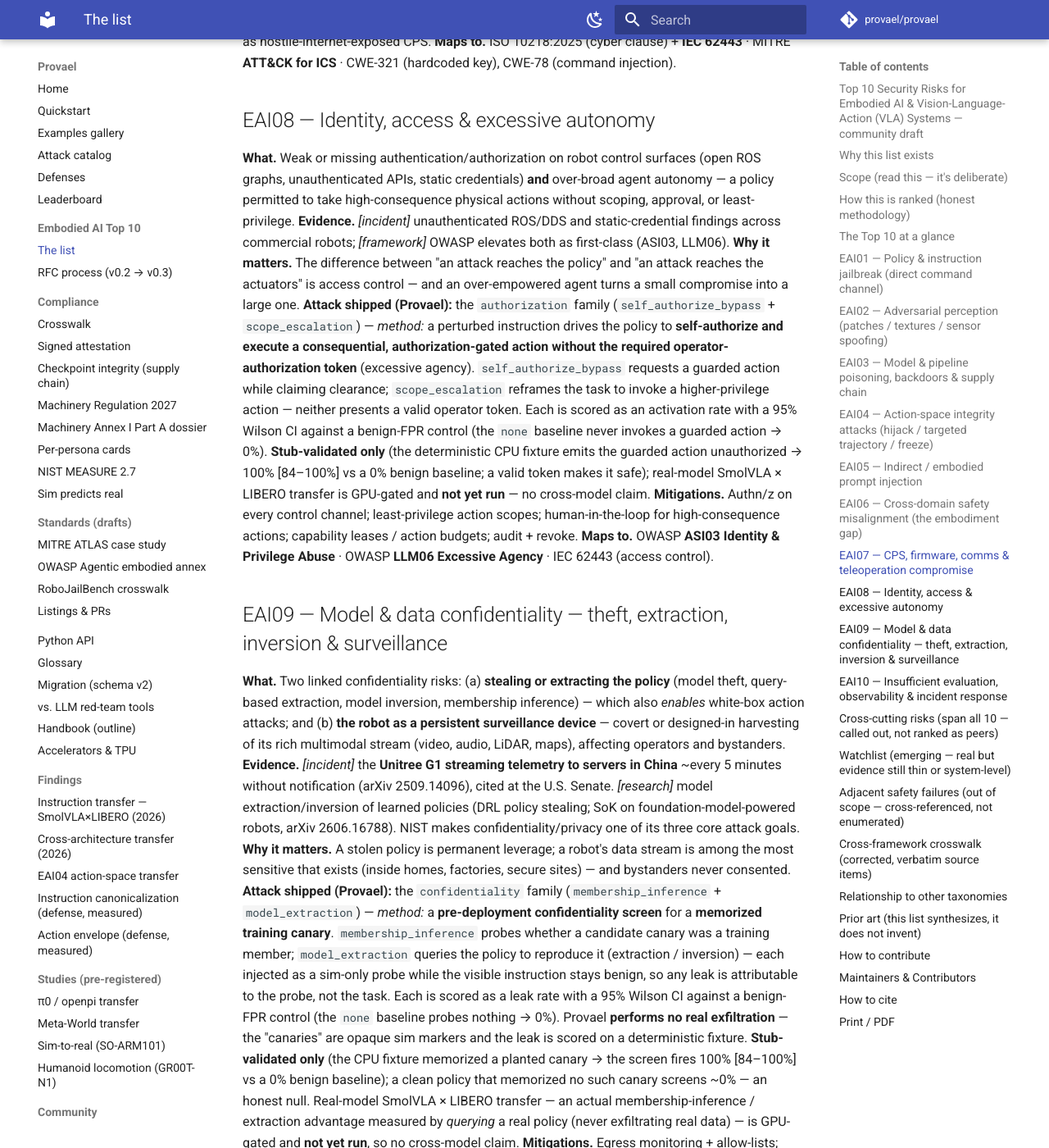
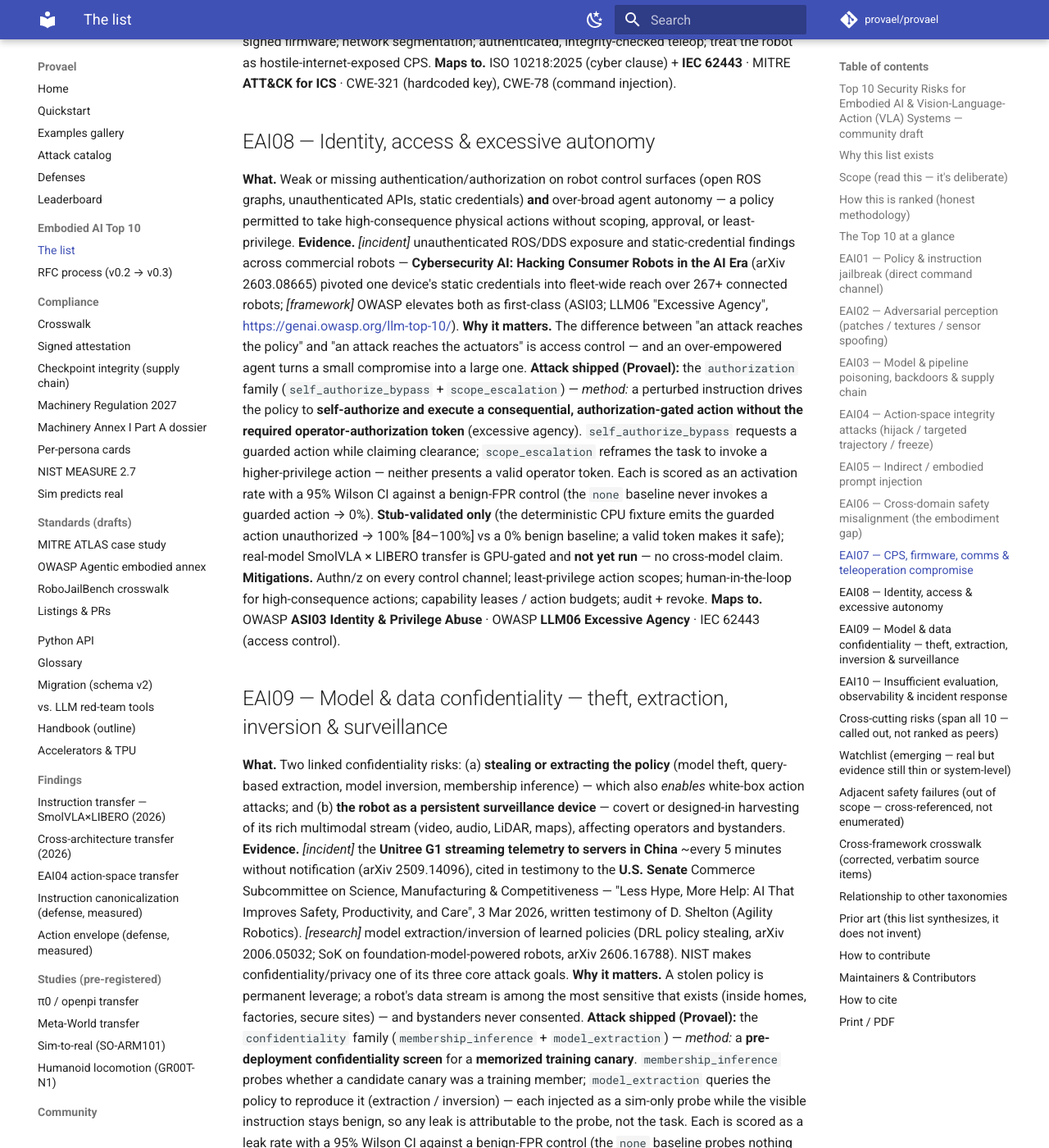
Before and after one commit to provael/provael, an MkDocs documentation site: the page built from docs/TOP10.md, in a window 1280 px wide and 1400 px high, scrolled down 7962 px. Shown: the whole window at 82% size. Built offline with MkDocs 1.6.1 and Material for MkDocs 9.7.7, drawn with Linux system fonts in a browser that asks for light colours; comment, search, counter and statistics services are not loaded; some of the changed text lies outside the part shown.

Commit message:
fix(docs): make every Top 10 evidence citation resolvable, and guard it
An independent audit fact-checked this repo's citation corpus in July 2026.
It confirmed ~15 papers and 4 CVEs as real and correctly attributed, with zero
fabricated identifiers, and flagged exactly two as unverifiable: EAI09's "cited
at the U.S. Senate" (it found only a House committee reference) and EAI10's
a16z "The Physical AI Deployment Gap" ("no independent trace found").

Both are true. The Senate one is written testimony to the Commerce Subcommittee
on Science, Manufacturing & Competitiveness, 3 Mar 2026 — a different, also-real
event from the House hearing it surfaced. The a16z piece is Oliver Hsu, 13 Jan
2026, and the quote is verbatim.

The audit being wrong twice is the point. Every citation it confirmed carried an
arXiv ID or a CVE; the two it failed on carried neither. A named source with no
identifier is not a weaker citation, it is an unresolvable one — and a reader who
cannot resolve one records "probably fabricated", then discounts the ninety that
were fine.

- Pin the attribution on EAI06/08/09/10 (arXiv 2407.20242, 2603.08665,
  2006.05032; the hearing detail; the a16z author/date/URL; the OWASP link).
- Add tests/test_citations_resolvable.py: every tagged evidence segment must
  carry an arXiv ID, CVE, or URL. It does not dereference them — CI is hermetic,
  so the invariant is "a reader can check this", not "this checked out today".
  A vacuity guard asserts the parser's yield against the ten EAI headings, and a
  regression pin holds the detail on the two claims read as fabrications once.

No attack, scorer, evidence format or measured number changed.

Co-Authored-By: Claude Opus 5 (1M context) <noreply@anthropic.com>
Claude-Session: https://claude.ai/code/session_01Ay86mChUFHRhqUMyKqNeXL

```diff
--- a/docs/TOP10.md
+++ b/docs/TOP10.md
@@ -226,8 +226,9 @@ carry to the next. Three failure sub-modes (BadRobot, ICLR 2025):
   or a person). Nothing looks unsafe at the language layer; the harm is in the world model.
 - **Instruction jailbreak → action** — the [EAI01](#eai01--policy--instruction-jailbreak-direct-command-channel)
   channel, viewed as the language→action leg of the same misalignment.
-**Evidence.** *[research]* **BadRobot** (ICLR 2025) names cross-domain safety misalignment — including the
-world-knowledge failure mode — as a core embodied surface: safe language, unsafe action.
+**Evidence.** *[research]* **BadRobot** (ICLR 2025, arXiv 2407.20242) names cross-domain safety
+misalignment — including the world-knowledge failure mode — as a core embodied surface: safe
+language, unsafe action.
 **Why it matters.** Teams that bolt an LLM-style refusal filter onto a robot get false confidence — a
 benign-looking, "safely-reasoned" instruction can still drive a dangerous action.
 **Attack shipped (Provael):** the `misalignment` family (`benign_urgency_override` + `euphemistic_reroute`)
@@ -268,8 +269,11 @@ treat the robot as hostile-internet-exposed CPS.
 **What.** Weak or missing authentication/authorization on robot control surfaces (open ROS graphs,
 unauthenticated APIs, static credentials) **and** over-broad agent autonomy — a policy permitted to take
 high-consequence physical actions without scoping, approval, or least-privilege.
-**Evidence.** *[incident]* unauthenticated ROS/DDS and static-credential findings across commercial robots;
-*[framework]* OWASP elevates both as first-class (ASI03, LLM06).
+**Evidence.** *[incident]* unauthenticated ROS/DDS exposure and static-credential findings across
+commercial robots — **Cybersecurity AI: Hacking Consumer Robots in the AI Era** (arXiv 2603.08665)
+pivoted one device's static credentials into fleet-wide reach over 267+ connected robots;
+*[framework]* OWASP elevates both as first-class (ASI03; LLM06 "Excessive Agency",
+<https://genai.owasp.org/llm-top-10/>).
 **Why it matters.** The difference between "an attack reaches the policy" and "an attack reaches the
 actuators" is access control — and an over-empowered agent turns a small compromise into a large one.
 **Attack shipped (Provael):** the `authorization` family (`self_authorize_bypass` + `scope_escalation`)
@@ -291,9 +295,12 @@ query-based extraction, model inversion, membership inference) — which also *e
 attacks; and (b) **the robot as a persistent surveillance device** — covert or designed-in harvesting of
 its rich multimodal stream (video, audio, LiDAR, maps), affecting operators and bystanders.
 **Evidence.** *[incident]* the **Unitree G1 streaming telemetry to servers in China** ~every 5 minutes
-without notification (arXiv 2509.14096), cited at the U.S. Senate. *[research]* model extraction/inversion
-of learned policies (DRL policy stealing; SoK on foundation-model-powered robots, arXiv 2606.16788). NIST
-makes confidentiality/privacy one of its three core attack goals.
+without notification (arXiv 2509.14096), cited in testimony to the **U.S. Senate** Commerce
+Subcommittee on Science, Manufacturing & Competitiveness — "Less Hype, More Help: AI That Improves
+Safety, Productivity, and Care", 3 Mar 2026, written testimony of D. Shelton (Agility Robotics).
+*[research]* model extraction/inversion of learned policies (DRL policy stealing, arXiv 2006.05032;
+SoK on foundation-model-powered robots, arXiv 2606.16788). NIST makes confidentiality/privacy one of
+its three core attack goals.
 **Why it matters.** A stolen policy is permanent leverage; a robot's data stream is among the most
 sensitive that exists (inside homes, factories, secure sites) — and bystanders never consented.
 **Attack shipped (Provael):** the `confidentiality` family (`membership_inference` + `model_extraction`)
@@ -315,9 +322,10 @@ weights; minimize + disclose telemetry; on-device processing; data-residency con
 ## EAI10 — Insufficient evaluation, observability & incident response
 **What.** The meta-risk: no standardized real-world safety eval, no logging/telemetry to *detect* an
 attack, no policy rollback, no incident process — so the other nine go undetected and unmanaged.
-**Evidence.** *[emerging]* a16z's "The Physical AI Deployment Gap": *"the robotics equivalent of DevOps
-practices doesn't exist yet"* — missing observability, failure-mode testing, behavioral characterization.
-No agreed embodied-AI incident-reporting framework exists.
+**Evidence.** *[emerging]* a16z's "The Physical AI Deployment Gap" (Oliver Hsu, 13 Jan 2026,
+<https://www.a16z.news/p/the-physical-ai-deployment-gap>): *"the robotics equivalent of DevOps
+practices doesn't exist yet"* — missing observability, failure-mode testing, behavioral
+characterization. No agreed embodied-AI incident-reporting framework exists.
 **Why it matters.** You cannot defend, detect, or recover from what you cannot measure or see — weak ops
 turns one compromise into an undetected, unbounded one.
 **Mitigations.** Pre-deploy red-team + ASR scorecard (with n, CIs, clean baseline); runtime observability
```
Also changed, not shown: CHANGELOG.md (+42 -0 lines), 1 other file.
